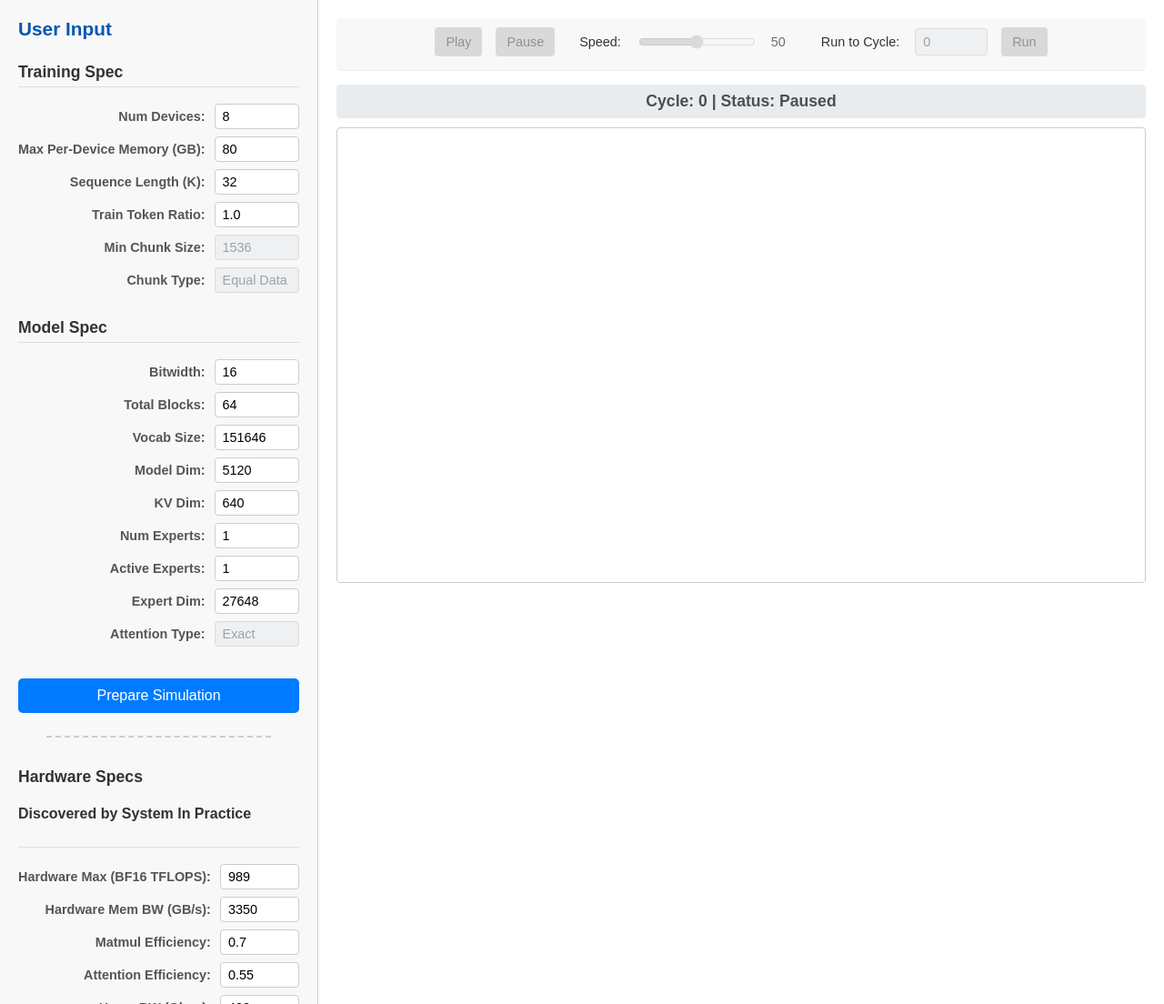
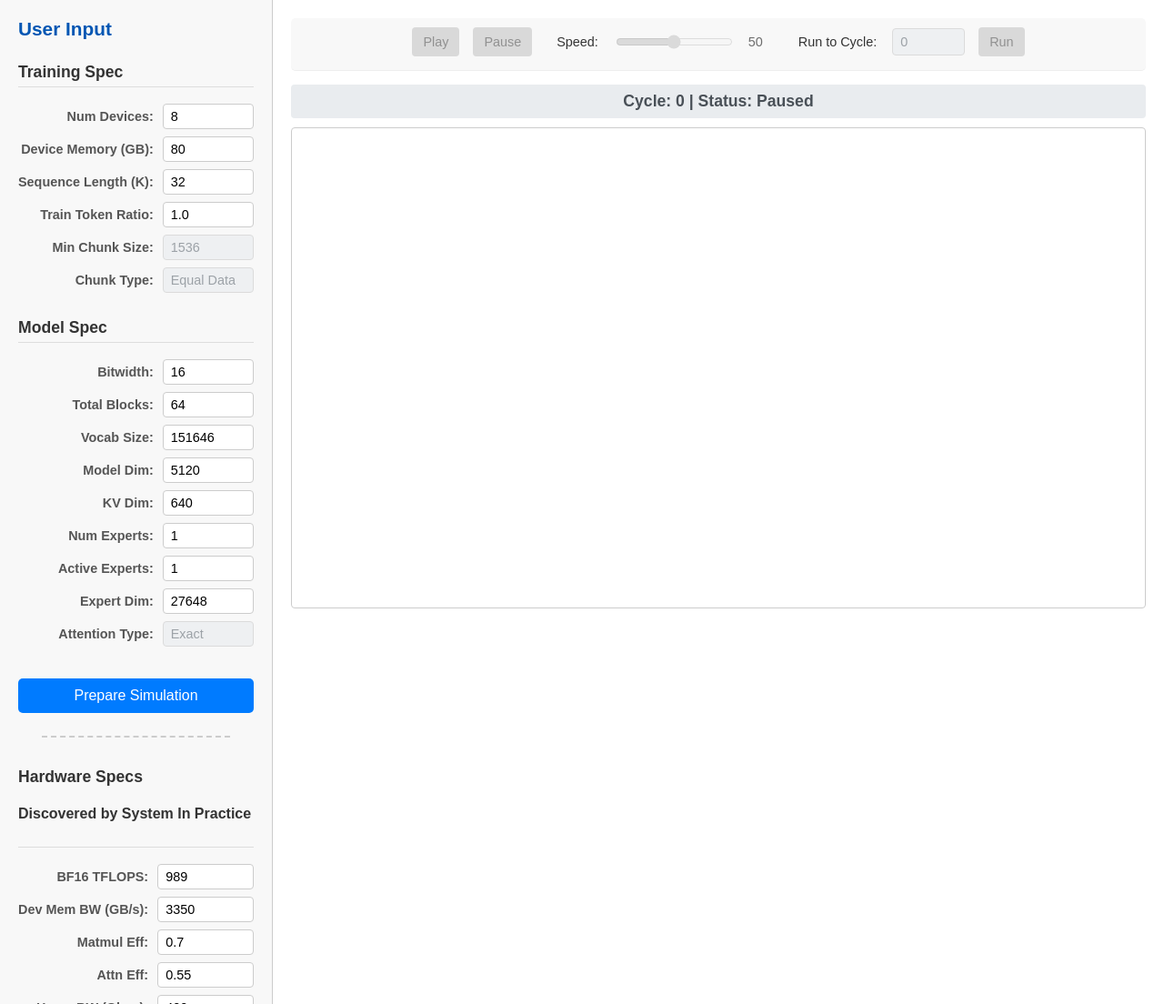
Before and after one commit to als244/ml_dataflow, a Flask app: page / in a window 1280 px wide. Shown: the part 49-1153 px from the top of the page at 91% size. Run offline with Flask 2, Linux system fonts and the light colour scheme.

Commit message:
Improved styling. Ready to deploy...

```diff
--- a/libdataflowring/sim_app/static/style.css
+++ b/libdataflowring/sim_app/static/style.css
@@ -34,7 +34,7 @@ header h1 {
 /* Main Layout Container - 2 Column Grid */
 .main-container {
     display: grid;
-    grid-template-columns: 350px 1fr; /* Fixed Sidebar, Flexible Content */
+    grid-template-columns: 300px 1fr; /* Fixed Sidebar, Flexible Content */
     flex-grow: 1;
     overflow: hidden; /* Keep hidden */
     height: calc(100vh - 57px); /* Adjust 57px if header height changes */
--- a/libdataflowring/sim_app/templates/index.html
+++ b/libdataflowring/sim_app/templates/index.html
@@ -21,7 +21,7 @@
                     <div class="section-header"><h3>Training Spec</h3></div>
                     <label for="N">Num Devices:</label>
                     <input type="number" id="N" name="N" value="8" min="1" required>
-                    <label for="max_device_memory_gb">Max Per-Device Memory (GB):</label>
+                    <label for="max_device_memory_gb">Device Memory (GB):</label>
                     <input type="number" id="max_device_memory_gb" name="max_device_memory_gb" value="80" step="0.1" min="1" required>
                     <label for="seqlen">Sequence Length (K):</label>
                     <input type="number" id="seqlen" name="seqlen" value="32" min="1" required>
@@ -57,13 +57,13 @@
                 <div id="param-grid">
                     <hr class="section-separator">
                     <div class="section-header"><h3>Hardware Specs</h3><h4>Discovered by System In Practice</h4></div>
-                    <label for="hardware_max_tflops">Hardware Max (BF16 TFLOPS):</label>
+                    <label for="hardware_max_tflops">BF16 TFLOPS:</label>
                     <input type="number" id="hardware_max_tflops" name="hardware_max_tflops" value="989" step="0.1" min="0.1" required>
-                    <label for="hardware_mem_bw_gbs">Hardware Mem BW (GB/s):</label>
+                    <label for="hardware_mem_bw_gbs">Dev Mem BW (GB/s):</label>
                     <input type="number" id="hardware_mem_bw_gbs" name="hardware_mem_bw_gbs" value="3350" step="1" min="1" required>
-                    <label for="matmul_efficiency">Matmul Efficiency:</label>
+                    <label for="matmul_efficiency">Matmul Eff:</label>
                     <input type="number" id="matmul_efficiency" name="matmul_efficiency" value="0.7" step="0.01" min="0" max="1" required>
-                    <label for="attn_efficiency">Attention Efficiency:</label>
+                    <label for="attn_efficiency">Attn Eff:</label>
                     <input type="number" id="attn_efficiency" name="attn_efficiency" value="0.55" step="0.01" min="0" max="1" required>
                     <label for="home_bw_gbit_sec">Home BW (Gbps):</label>
                     <input type="number" id="home_bw_gbit_sec" name="home_bw_gbit_sec" value="400" min="1" required>
```
